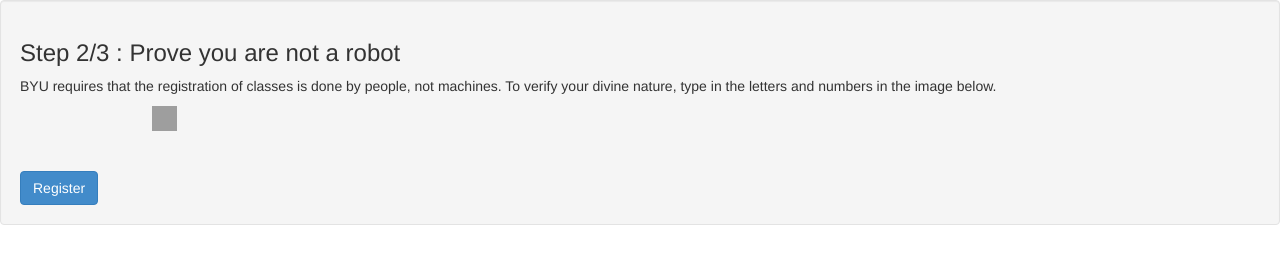
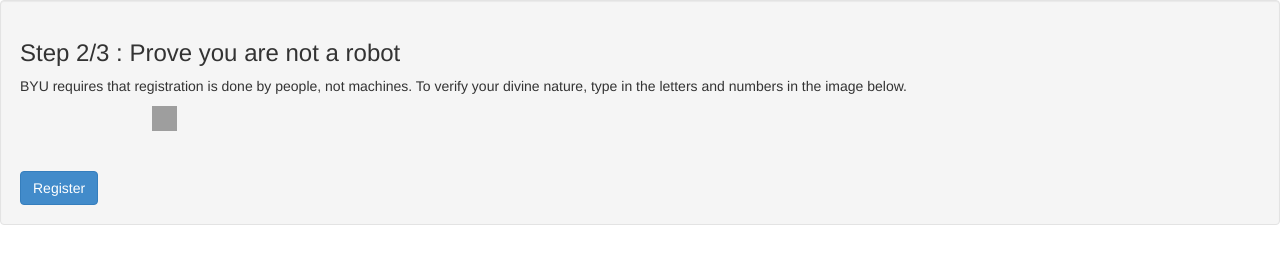
Before and after one commit to byuCs428CRS/crs-frontend, a website: page app/register.html in a window 1280 px wide. Drawn offline with Linux system fonts and the light colour scheme; grey boxes are pictures that could not be loaded.

Commit message:
Minor wording change for the capAtcha page.

```diff
--- a/app/register.html
+++ b/app/register.html
@@ -13,7 +13,7 @@
     <div class="well">
         <div id="header">
             <h3>Step 2/3 : Prove you are not a robot</h3>
-            <p>BYU requires that the registration of classes is done by people, not machines. To verify your divine nature,
+            <p>BYU requires that registration is done by people, not machines. To verify your divine nature,
             type in the letters and numbers in the image below.</p>
         </div>
         <div id="recaptcha"></div>
```
